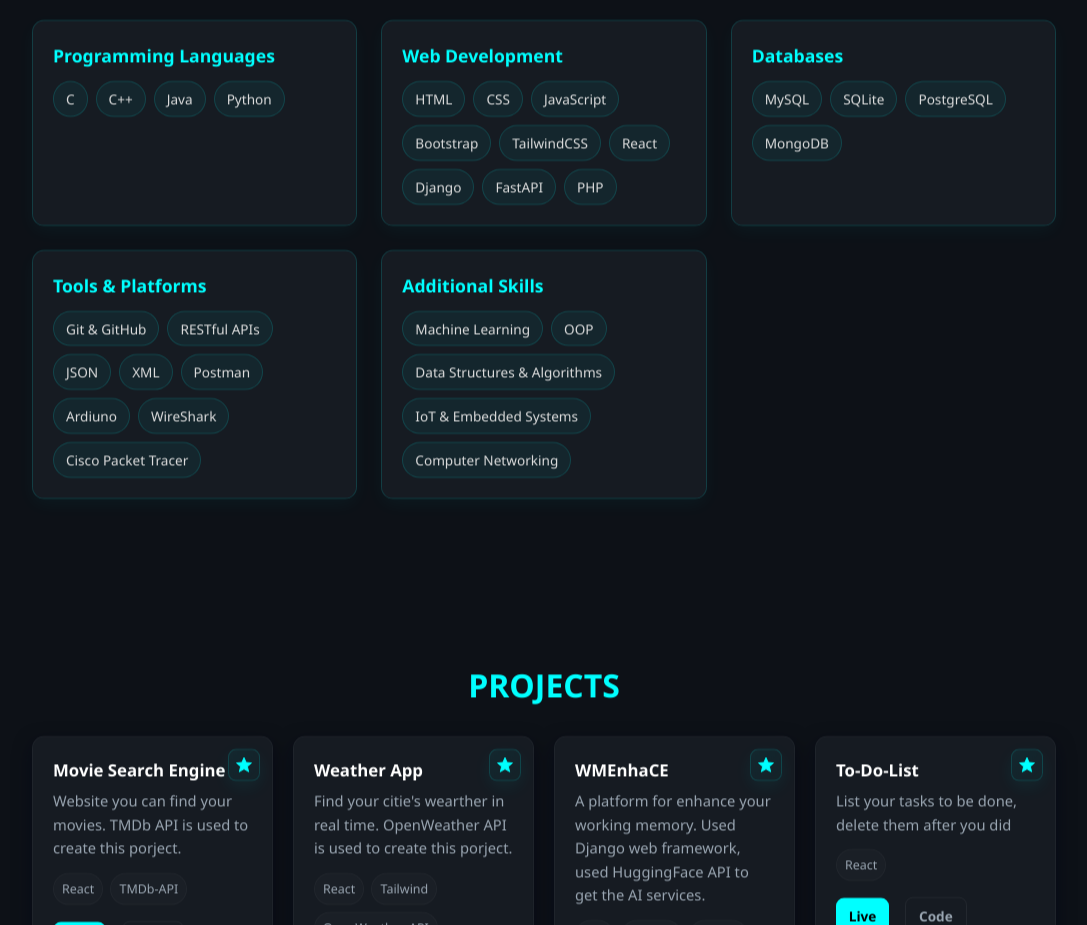
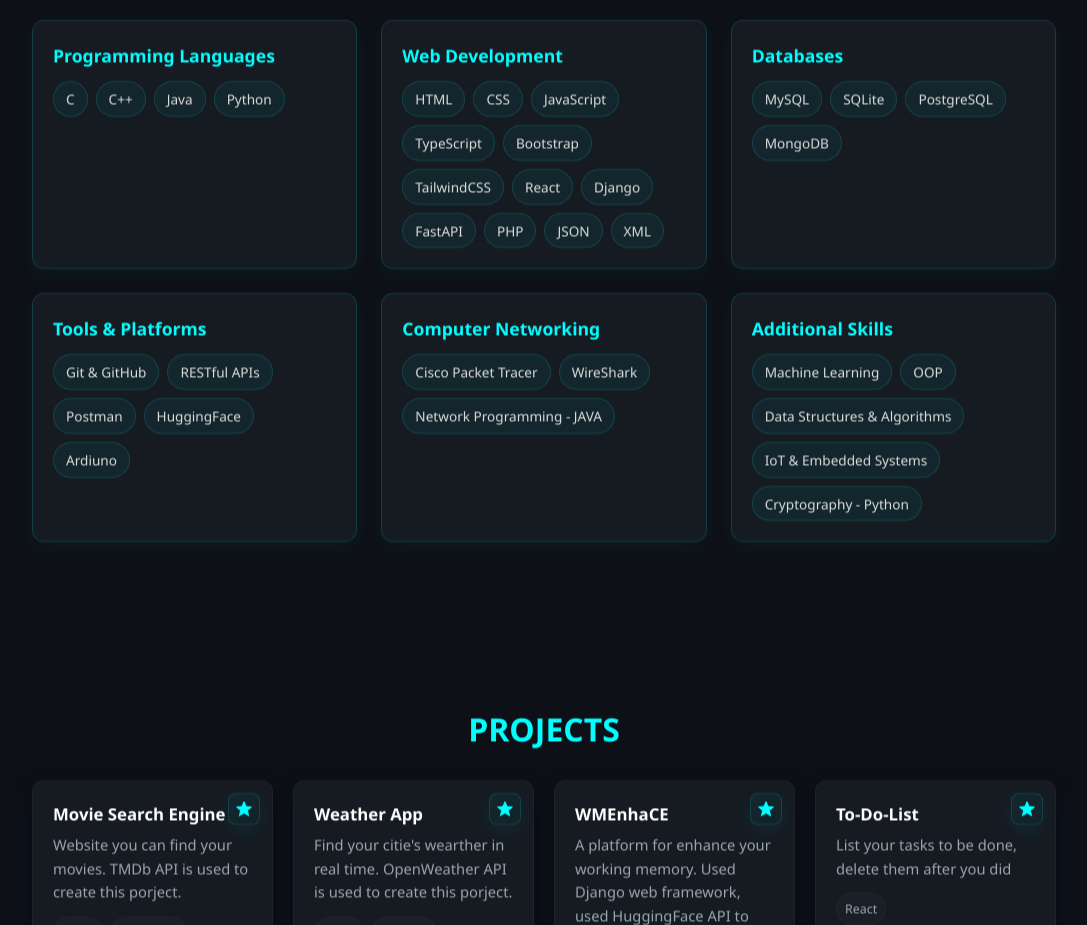
Before and after one commit to Tharanga8888/Portfolio_react_2025_intern, a React (Vite) app: page / in a window 1280 px wide. Shown: the part 2200-3125 px from the top of the page, without its empty margins (96-1183 px from the left). Built offline with nearby package versions, Linux system fonts and the light colour scheme.

Commit message:
add new skill card - computer networking

```diff
--- a/src/components/Skills.jsx
+++ b/src/components/Skills.jsx
@@ -21,12 +21,15 @@ function Skills() {
                     <span>HTML</span>
                     <span>CSS</span>
                     <span>JavaScript</span>
+                    <span>TypeScript</span>
                     <span>Bootstrap</span>
                     <span>TailwindCSS</span>
                     <span>React</span>
                     <span>Django</span>
                     <span>FastAPI</span>
                     <span>PHP</span>
+                    <span>JSON</span>
+                    <span>XML</span>
                 </div>
             </div>
 
@@ -45,12 +48,18 @@ function Skills() {
                 <div className="skill-tags">
                     <span>Git & GitHub</span>
                     <span>RESTful APIs</span>
-                    <span>JSON</span>
-                    <span>XML</span>
                     <span>Postman</span>
+                    <span>HuggingFace</span>
                     <span>Ardiuno</span>
+                </div>
+            </div>
+
+            <div className="skill-card">
+                <h3>Computer Networking</h3>
+                <div className="skill-tags">
+                    <span>Cisco Packet Tracer</span>
                     <span>WireShark</span>
-                    <span>Cisco Packet Tracer</span>
+                    <span>Network Programming - JAVA</span>
                 </div>
             </div>
 
@@ -61,8 +70,7 @@ function Skills() {
                     <span>OOP</span>
                     <span>Data Structures & Algorithms</span>
                     <span>IoT & Embedded Systems</span>
-                    <span>Computer Networking
-                    </span>
+                    <span>Cryptography - Python</span>
                 </div>
             </div>
 
```
